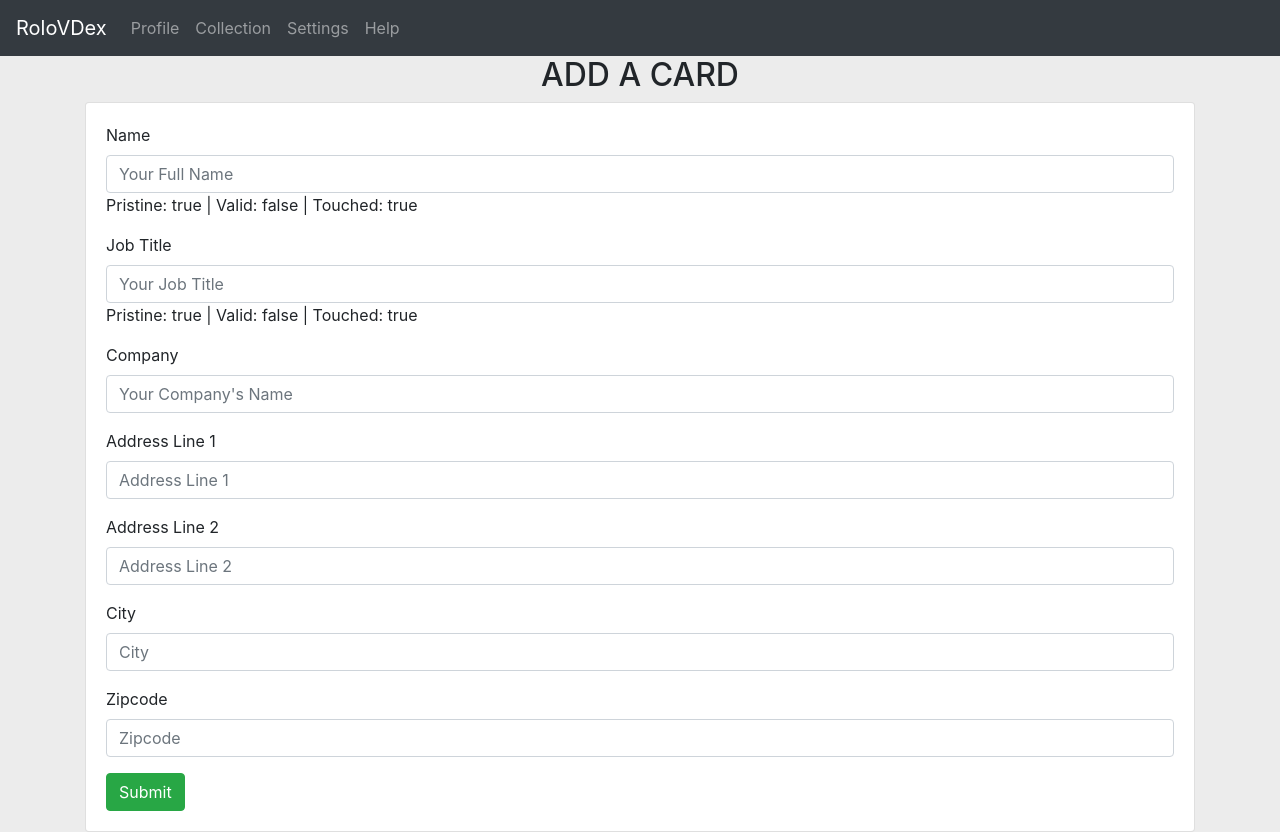
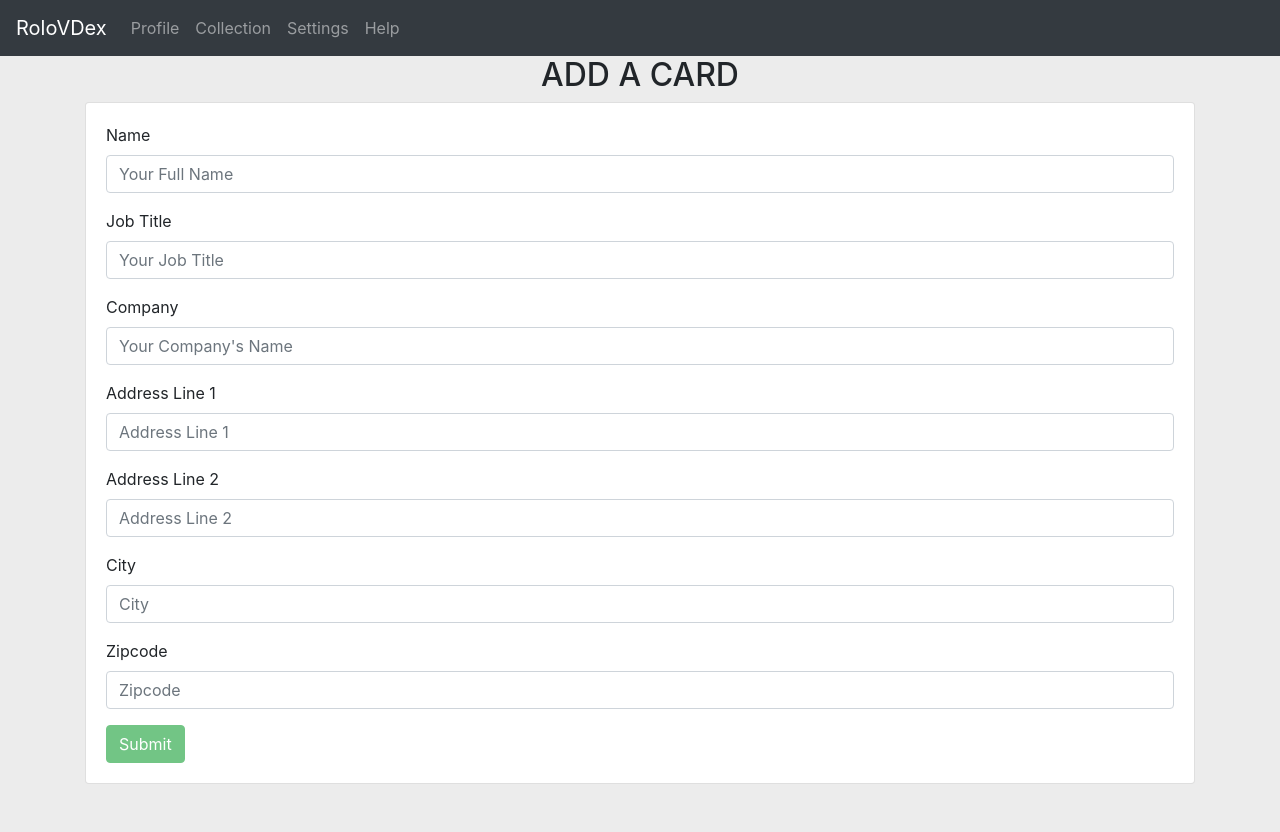
Before and after one commit to JustinJefferson/RoloVDex-Client, an Angular app: page /addcard in a window 1280 px wide. After the commit the page ends 800 px from the top, so only its background shows below. Built offline with nearby package versions, Linux system fonts and the light colour scheme.

Commit message:
changes to profile

```diff
--- a/src/app/card-form/card-form.component.html
+++ b/src/app/card-form/card-form.component.html
@@ -3,13 +3,13 @@
 
   <div class="card">
     <div class="card-body">
-      <form #cardForm="ngForm">
+      <form (ngSubmit)="onSubmit()" #cardForm="ngForm">
         <div class="form-group">
           <label for="name">Name</label>
           <input name="name" type="text" class="form-control" id="name" placeholder="Your Full Name"
                  required [(ngModel)]="cardData.name" #name="ngModel">
           <div [hidden]="name.pristine || name.valid" class="alert alert-danger">Name is required</div>
-          <div>Pristine: {{name.pristine}} | Valid: {{name.valid}} | Touched: {{name.untouched}}</div>
+<!--          <div>Pristine: {{name.pristine}} | Valid: {{name.valid}} | Touched: {{name.untouched}}</div>-->
         </div>
 
         <div class="form-group">
@@ -17,7 +17,7 @@
           <input name="jobTitle" type="text" class="form-control" id="jobTitle" placeholder="Your Job Title"
                  required [(ngModel)]="cardData.jobTitle" #jobTitle="ngModel">
           <div [hidden]="jobTitle.pristine || jobTitle.valid" class="alert alert-danger">Job Title is required</div>
-          <div>Pristine: {{jobTitle.pristine}} | Valid: {{jobTitle.valid}} | Touched: {{jobTitle.untouched}}</div>
+<!--          <div>Pristine: {{jobTitle.pristine}} | Valid: {{jobTitle.valid}} | Touched: {{jobTitle.untouched}}</div>-->
         </div>
 
         <div class="form-group">
@@ -53,8 +53,12 @@
           <div [hidden]="zipcode.valid || zipcode.pristine" class="alert alert-danger">Zipcode is required</div>
         </div>
 
-        <button type="submit" class="btn btn-success">Submit</button>
+        <button type="submit" class="btn btn-success" [disabled]="!cardForm.form.valid || submitted">Submit</button>
+<!--        <div>Valid: {{cardForm.form.valid}} | Submitted: {{submitted}}</div>-->
       </form>
+    </div>
+    <div [hidden]="!submitted" class="card-footer">
+      <h4>Generating Card...</h4>
     </div>
   </div>
 </div>
--- a/src/app/profile/profile.component.html
+++ b/src/app/profile/profile.component.html
@@ -28,5 +28,5 @@
 </div>
 <div id="fixed-button">
 <!--  Should reroute to Card Data form page-->
-  <button class="btn-md" routerLink="/addcard">Add a Card</button>
+  <button class="btn-md btn-info" routerLink="/addcard">Add a Card</button>
 </div>
```
